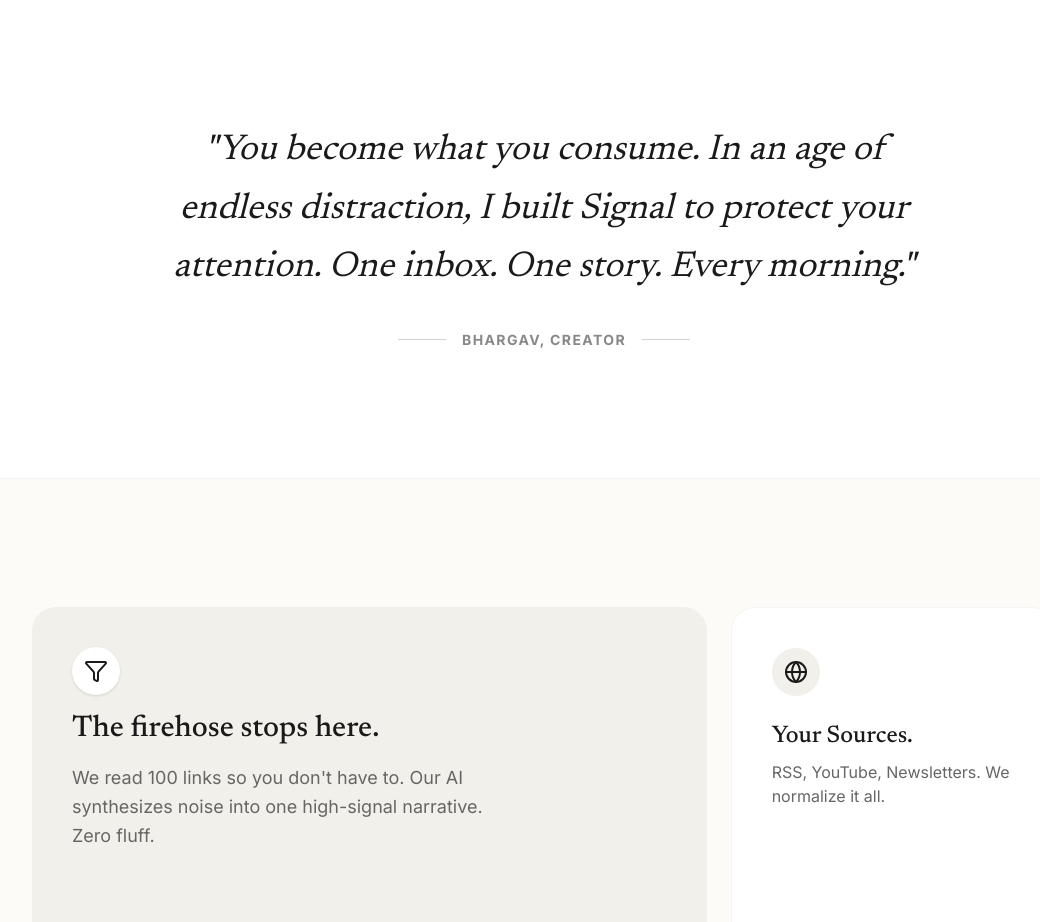
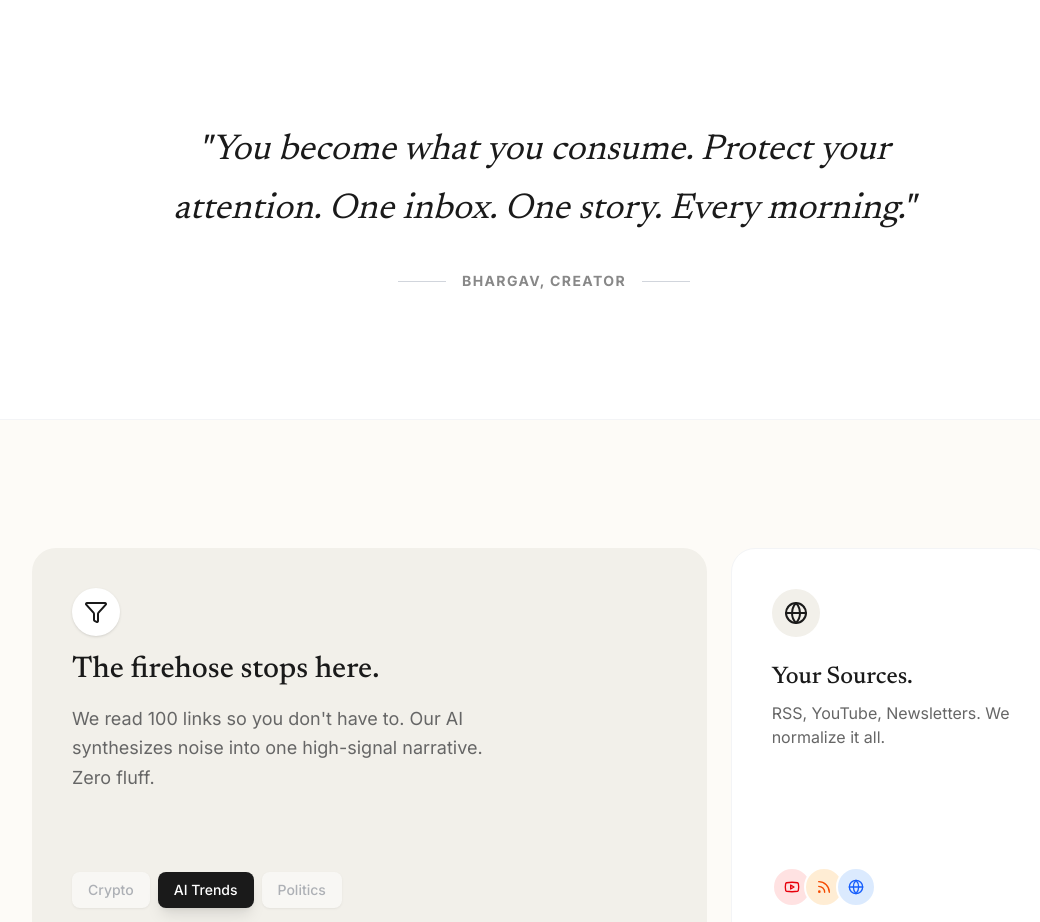
Before and after one commit to heyybhargav/personal-newsletter, a Next.js app: page /login in a window 1280 px wide. Shown: the part 1680-2602 px from the top of the page, without its empty margins (96-1136 px from the left). Built offline with nearby package versions, Linux system fonts and the light colour scheme; no server answers.

Commit message:
chore: shorten manifesto copy

```diff
--- a/components/landing/Manifesto.tsx
+++ b/components/landing/Manifesto.tsx
@@ -13,7 +13,7 @@
                     transition={{ duration: 0.8 }}
                 >
                     <p className="text-2xl md:text-3xl lg:text-4xl font-serif italic leading-relaxed text-[#1A1A1A]">
-                        "You become what you consume. In an age of endless distraction, I built Signal to protect your attention. One inbox. One story. Every morning."
+                        "You become what you consume. Protect your attention. One inbox. One story. Every morning."
                     </p>
                     <div className="mt-8 flex items-center justify-center gap-4">
                         <div className="h-px w-12 bg-gray-300"></div>
```
